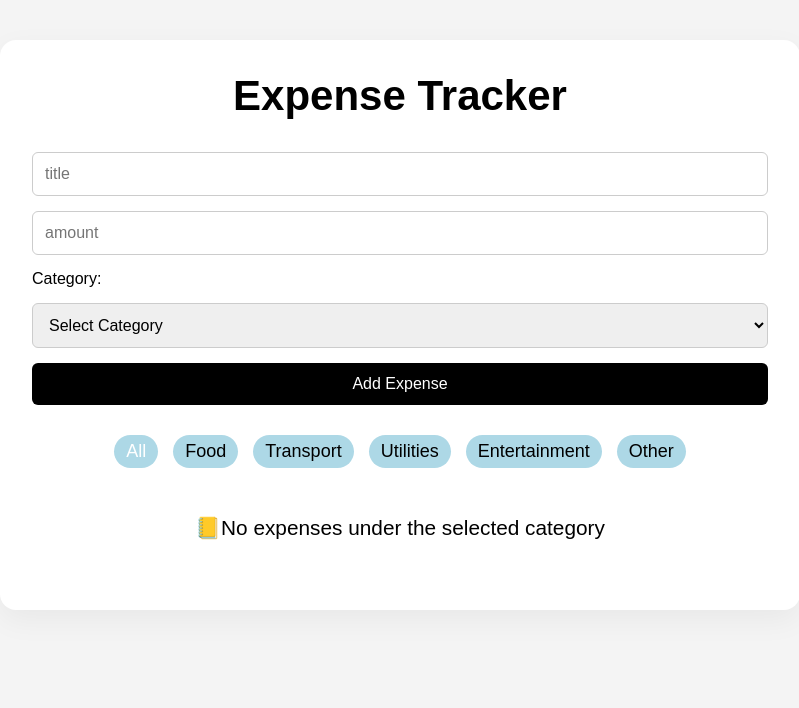
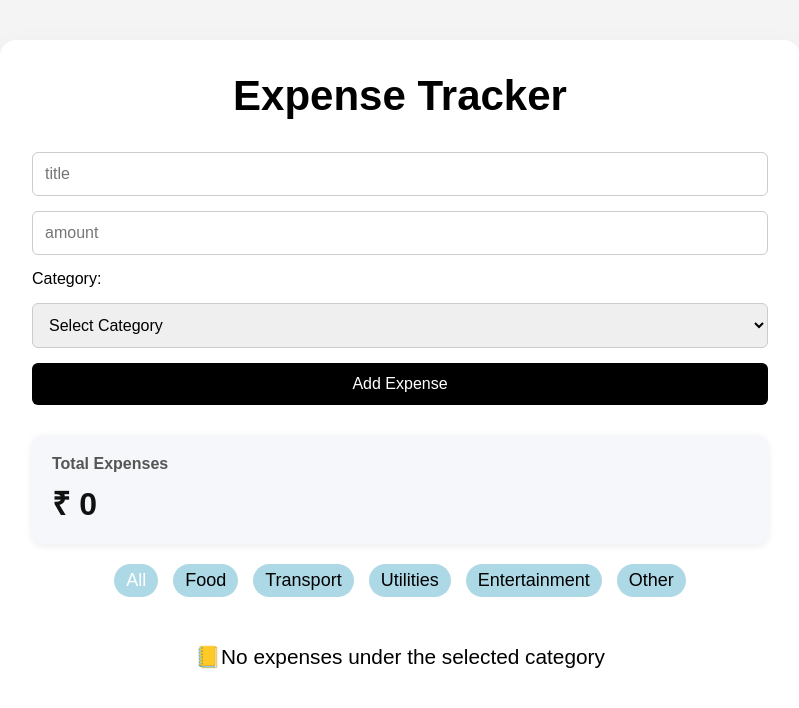
Before and after one commit to den766/react-expensetracker-app, a React (Vite) app: page / in a window 1280 px wide. Shown: the top 708 px of the page, without its empty margins (240-1039 px from the left). Built offline with nearby package versions, Linux system fonts and the light colour scheme.

Commit message:
feat: add total expense summary component

```diff
--- a/src/App.jsx
+++ b/src/App.jsx
@@ -4,6 +4,7 @@ import AddExpenseForm from "./addexpesneform";
 import ExpenseList from "./expenselist";
 import { ValidateExpense, formatTitle } from "./utils/validation";
 import { saveExpenses, loadExpenses } from "./utils/storage";
+import ExpenseSummary from "./expensesummary";
 
 function App() {
   const [expenses, setExpenses] = useState(() => loadExpenses());
@@ -99,12 +100,17 @@ function App() {
             expense.category.toLowerCase() === selectedCategory.toLowerCase(),
         );
 
+  const expenseSummary = expenses.reduce((acc, expense) => {
+    return acc + expense.amount;
+  }, 0);
 
+  console.log(expenseSummary);
 
   return (
     <div className="container">
       <Header />
       <AddExpenseForm onHandleForm={HandleSubmit} error={error} />
+      <ExpenseSummary expenseSummary={expenseSummary}/>
       <ExpenseList
         expenses={filteredExpenses}
         selectedCategory={selectedCategory}
--- /dev/null
+++ b/src/expensesummary.jsx
@@ -0,0 +1,11 @@
+function ExpenseSummary({ expenseSummary }) {
+  return (
+    <div className="expense_summary">
+      <h3>Total Expenses</h3>
+
+      <p className="summary_amount">₹ {expenseSummary}</p>
+    </div>
+  );
+}
+
+export default ExpenseSummary;
--- a/src/index.css
+++ b/src/index.css
@@ -248,3 +248,26 @@ li p {
 .empty_expense > p {
   font-size: 1.3rem;
 }
+
+.expense_summary {
+  display: flex;
+  flex-direction: column;
+  gap: 8px;
+  margin: 20px 0;
+  padding: 20px;
+  border-radius: 12px;
+  background-color: #f5f7fa;
+  box-shadow: 0 2px 8px rgba(0, 0, 0, 0.08);
+}
+
+.expense_summary h3 {
+  font-size: 1rem;
+  color: #555;
+}
+
+.summary_amount {
+  font-size: 2rem;
+  font-weight: bold;
+
+  color: #111;
+}
```
